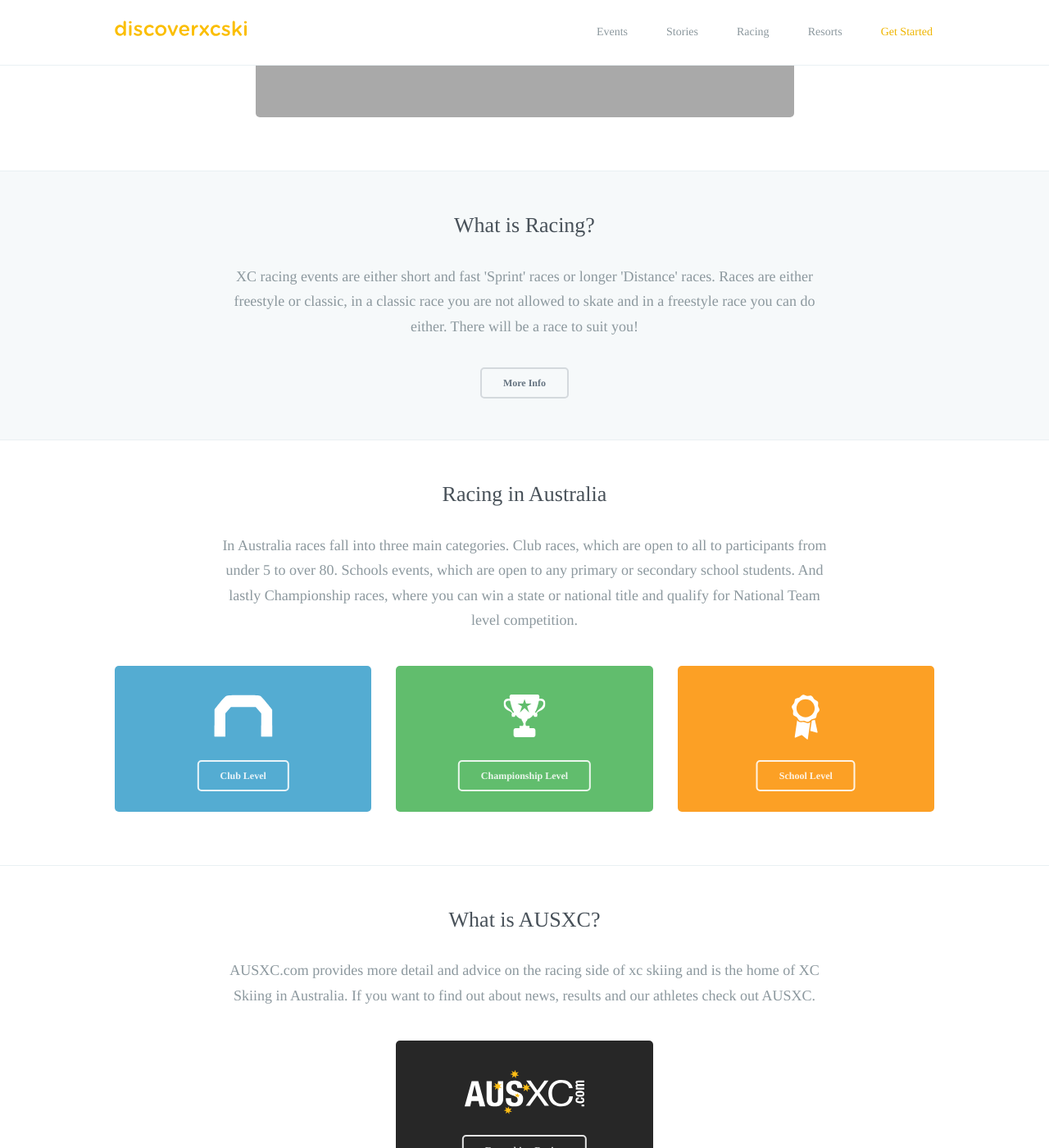
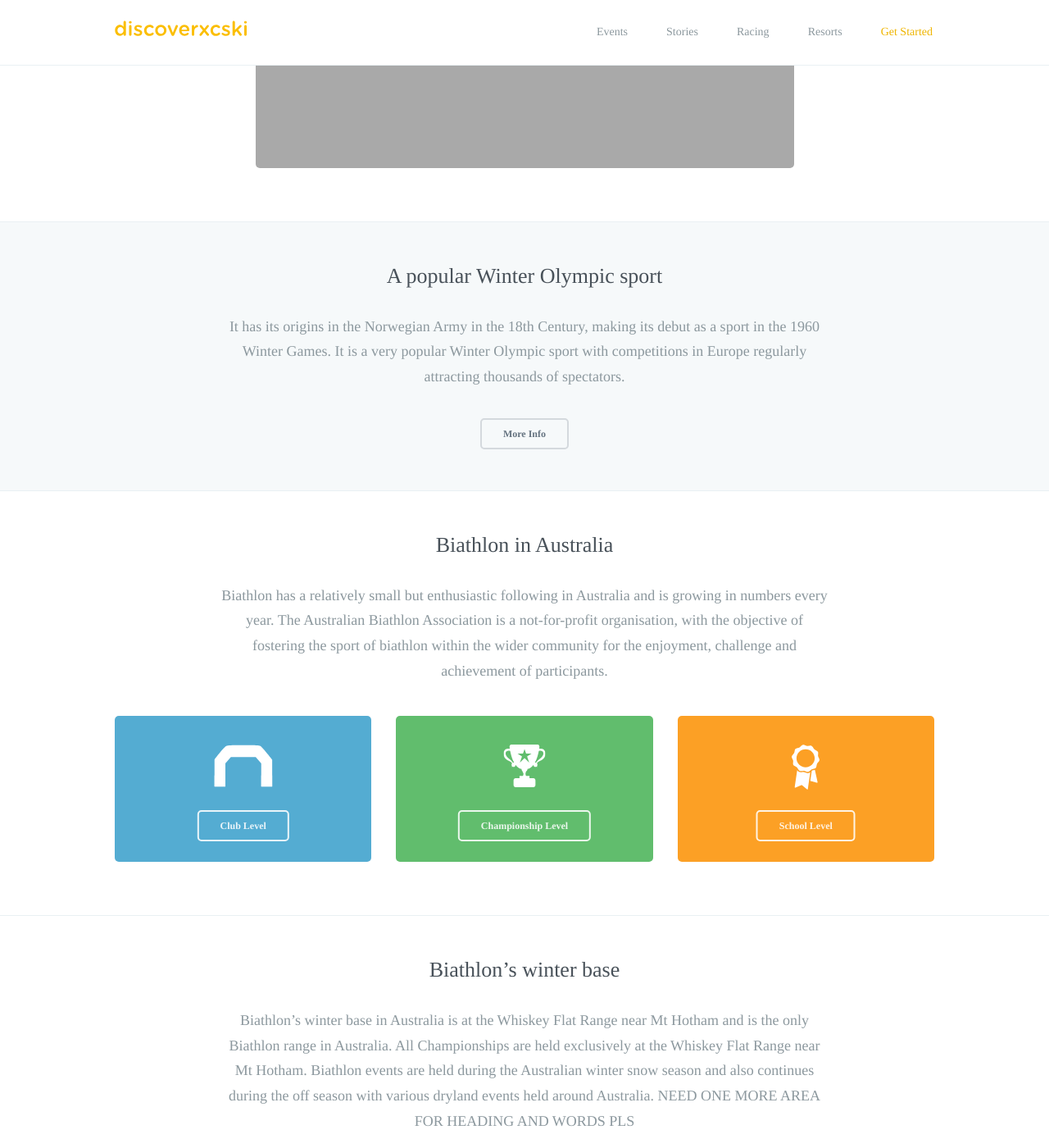
Before and after one commit to robcatto/robcatto.github.io, a Jekyll site: the page built from racing/australian-biathlon/index.html, in a window 1280 px wide and 1400 px high, scrolled down 720 px. Shown: the whole window at 82% size. Built offline with Jekyll 4.4.1, drawn with Linux system fonts in a browser that asks for light colours; some web fonts are replaced; Markdown is read by kramdown in place of the engine named in the settings; some of the changed text lies outside the part shown.

Commit message:
Update index.html

```diff
--- a/racing/australian-biathlon/index.html
+++ b/racing/australian-biathlon/index.html
@@ -12,7 +12,7 @@ layout: default
             </div>
 
             <section>
-                <h1>Discover Racing</h1>
+                <h1>Discover Biathlon</h1>
             </section>
 
 
@@ -30,7 +30,7 @@ layout: default
         margin-right: -5px;
 ">
 
-        What is Racing</label>
+        Not need</label>
 
       <input id="tab2" type="radio" name="tabs">
       <label class="button" for="tab2" style="
@@ -39,14 +39,14 @@ layout: default
         padding: 0px 21px;
         width: 165px;">
 
-        Participate</label>
+        Not need</label>
 
 
       <div class="content">
         <div id="content1">
         <section class="mobile_section" style="border-bottom: none">
-                <h3>Jekyll functionality is built into Github pages already</h3>
-                <p>Racing can be for everyone, young to old, beginner to advanced. It’s a great chance to make new friends, challenge yourself, improve your technique and fitness.
+                <h3>Two very diverse disciplines</h3>
+                <p>Biathlon is the only sport that combines the two very diverse disciplines of cross-country skiing and small-bore target shooting. It requires participants to have both stamina and precision to compete in a cross country race and stop to shoot at a series of targets along the way.  While most biathlon participants skate ski, you may also use the classic technique.
                 </p>
                 <div class="one">
                 <div class="onelarge centered" style="
@@ -57,16 +57,17 @@ layout: default
 
 
                 <section class="mobile_section section_hasbg">
-                    <h3>What is Racing?</h3>
-                    <p>XC racing events are either short and fast 'Sprint' races or longer 'Distance' races. Races are either freestyle or classic, in a classic race you are not allowed to skate and in a freestyle race you can do either. There will be a race to suit you!
+                    <h3>A popular Winter Olympic sport</h3>
+                    <p>It has its origins in the Norwegian Army in the 18th Century, making its debut as a sport in the 1960 Winter Games.  It is a very popular Winter Olympic sport with competitions in Europe regularly attracting thousands of spectators.
                     </p>
                     <a class="button small dark" href="/event-types" data-featurette="analytics-click-event" data-event-category="button" data-event-action="M: Clicked Design an iOS Game" data-event-label="Source: Homepage Alt" id="featurette-35">More Info</a>
                 </section>
 
                  <section class="mobile_section">
-                <h3>Racing in Australia</h3>
+                <h3>Biathlon in Australia</h3>
                 <p>
-                    In Australia races fall into three main categories. Club races, which are open to all to participants from under 5 to over 80. Schools events, which are open to any primary or secondary school students. And lastly Championship races, where you can win a state or national title and qualify for National Team level competition.
+                    Biathlon has a relatively small but enthusiastic following in Australia and is growing in numbers every year.  The Australian Biathlon Association is a not-for-profit organisation, with the objective of fostering the sport of biathlon within the wider community for the enjoyment, challenge and achievement of participants.
+
                 </p>
                 <div class="row">
 
@@ -129,9 +130,10 @@ layout: default
                 </section>
 
                  <section class="mobile_section" style="border-bottom: none">
-                <h3>What is AUSXC?</h3>
+                <h3>Biathlon’s winter base</h3>
                 <p>
-                    AUSXC.com provides more detail and advice on the racing side of xc skiing and is the home of XC Skiing in Australia. If you want to find out about news, results and our athletes check out AUSXC.
+                    Biathlon’s winter base in Australia is at the Whiskey Flat Range near Mt Hotham and is the only Biathlon range in Australia.  All Championships are held exclusively at the Whiskey Flat Range near Mt Hotham. Biathlon events are held during the Australian winter snow season and also continues during the off season with various dryland events held around Australia.  NEED ONE MORE AREA FOR HEADING AND WORDS PLS
+
                 </p>
 
                     <div class="row">
@@ -178,7 +180,7 @@ layout: default
 
         <div id="content2">
         <section class="mobile_section">
-                <h3>Major Events</h3>
+                <h3>Do not need this page Robbie</h3>
                 <p>
                     Come try one of the three major events on the XC calendar.  These include the Kangaroo Hoppet, part of the Worldloppet series, XC Interschools and Perisher XC Week.  Find out more by clicking the logos below.
 
```
